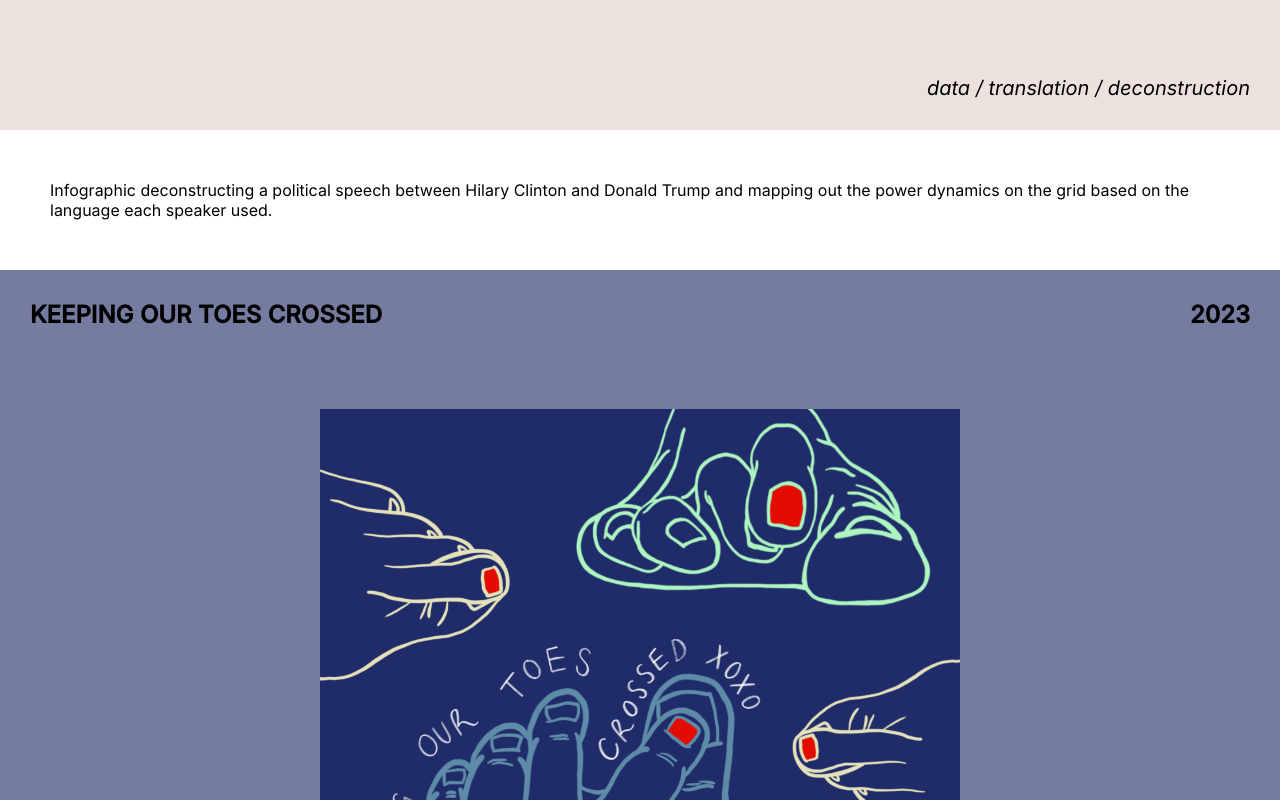
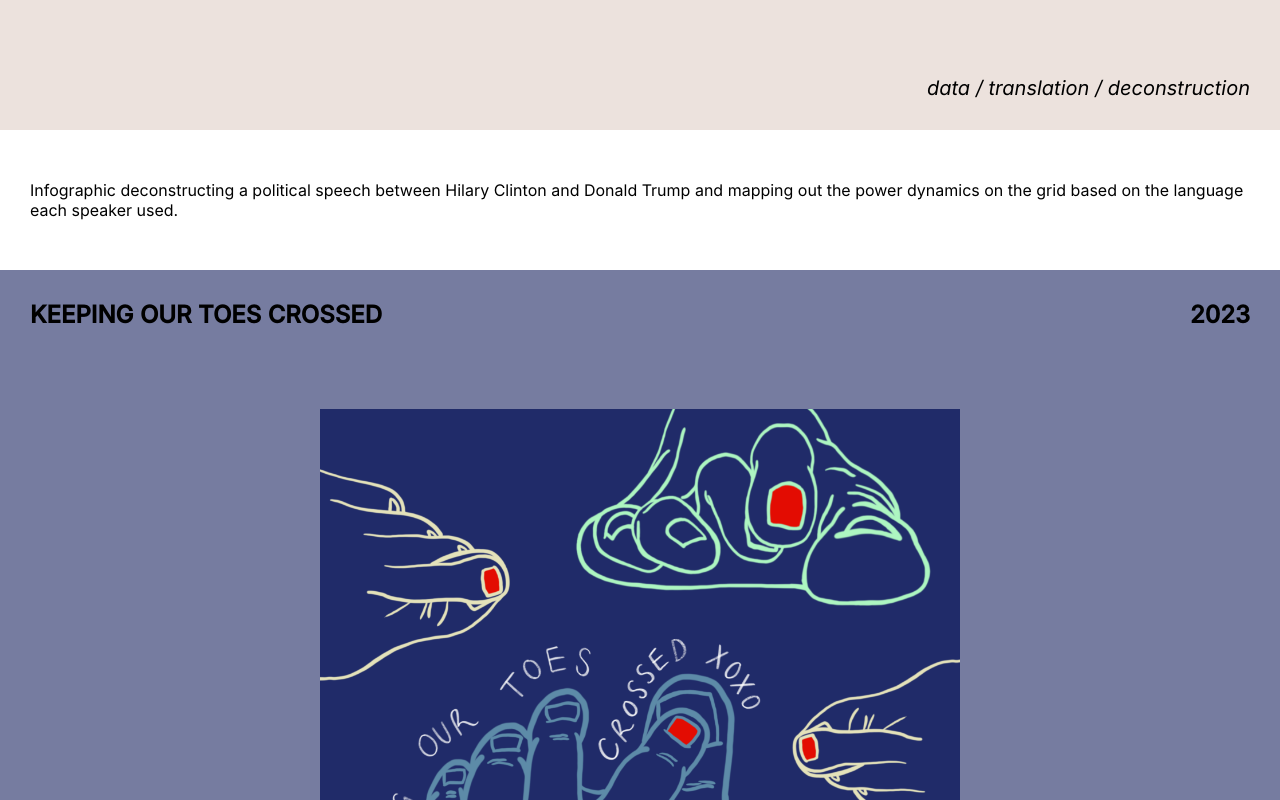
Before and after one commit to hannahw1ll1ams/portfolio, a React (Create React App) app: page /portfolio/graphics in a window 1280 px wide. Shown: the part 720-1520 px from the top of the page. Built offline with nearby package versions, Linux system fonts and the light colour scheme.

Commit message:
adjusting description padding and alignment

```diff
--- a/src/css/text-shared.css
+++ b/src/css/text-shared.css
@@ -19,11 +19,13 @@
     font-size: 20px;
     font-family: 'Italic';
     font-weight: 100;
+    text-align: end;
 }
 
 .description {
     background-color: white;
-    padding: 50px;
+    /* padding: 50px; */
+    padding: 50px 30px 50px 30px;
     font-family: "Regular";
     text-align: start;
 }
```
